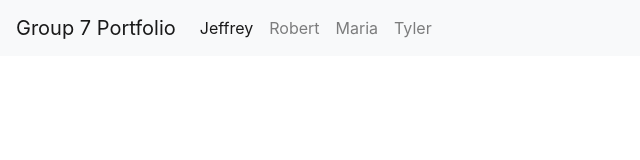
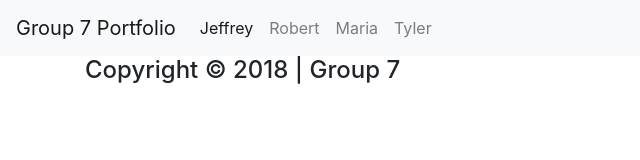
Before and after one commit to danger-academy/Group7, a plain HTML site: page index.html in a window 1280 px wide. Shown: the whole page, without its empty margins (0-640 px from the left). Drawn offline with nearby package versions, Linux system fonts and the light colour scheme.

Commit message:
Add files via upload

```diff
--- a/index.html
+++ b/index.html
@@ -38,5 +38,12 @@
         </nav>
     </header>
 
+
+<!--utilizing generic copyright footer-->
+    <footer>
+            <div class="container">
+                    <h4>Copyright &copy; 2018 | Group 7</h4>
+            </div>
+        </footer>
   </body>
 </html>
```
